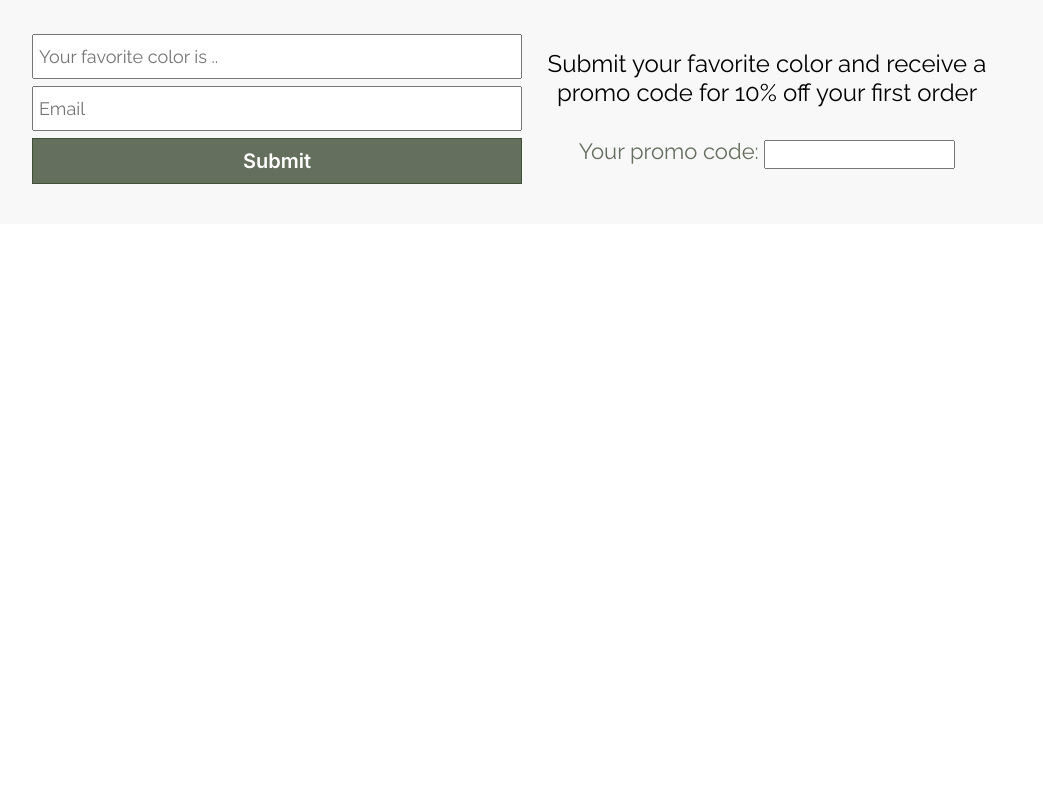
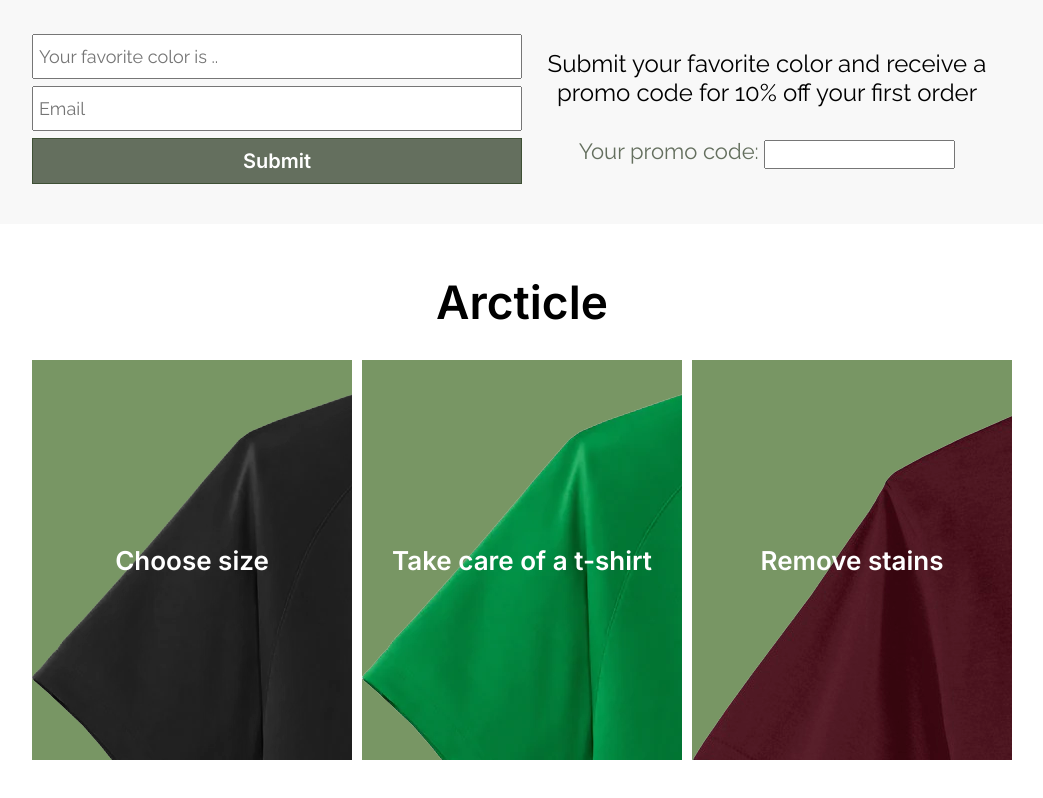
Before and after one commit to lordwebkit/t-shirt-dev, a Vue app: page / in a window 1280 px wide. Shown: the part 2676-3474 px from the top of the page, without its empty margins (118-1161 px from the left). Before the commit the page ends 2900 px from the top, so only its background shows below. Built offline with nearby package versions, Linux system fonts and the light colour scheme; data requests are answered from the project's data file.

Commit message:
Create Article section in main component

```diff
--- a/src/components/SMain.vue
+++ b/src/components/SMain.vue
@@ -10,6 +10,7 @@
         :castom-settings="{ width: 1050, imgDir: 'publication' }"
       />
       <s-questionnaire />
+      <s-article />
     </main>
   </div>
 </template>
@@ -30,6 +31,7 @@ export default {
     SPopular,
     SCarousel,
     SQuestionnaire,
+    SArticle,
   },
   setup() {
     const getImageUrl = (name, imgDir) => {
--- a/src/components/SMain/SArticle.vue
+++ b/src/components/SMain/SArticle.vue
@@ -1,13 +1,54 @@
 <template>
   <div class="s-arcticle-wrapper">
-    <div class="s-grid-wrapper s-article">
-      <h2 class="s-title s-article__title">Arcticle</h2>
+    <div class="s-article">
+      <h2 class="s-article__title">Arcticle</h2>
+      <div class="s-article__items">
+        <s-article-item
+          v-for="itemData in itemsData"
+          :key="itemData"
+          :item-data="itemData"
+        />
+      </div>
     </div>
   </div>
 </template>
 <script>
+import SArticleItem from "./SArticleItem.vue";
+
 export default {
   name: "SArticle",
+  components: { SArticleItem },
+  data() {
+    return {
+      itemsData: [
+        {
+          title: "Choose size",
+          classModification: "first",
+        },
+        {
+          title: "Take care of a t-shirt",
+          classModification: "second",
+        },
+        {
+          title: "Remove stains",
+          classModification: "third",
+        },
+      ],
+    };
+  },
 };
 </script>
-<style lang="scss" scoped></style>
+<style lang="scss" scoped>
+.s-article {
+  @include grid();
+  padding: 50px 0;
+  &__title {
+    @include title();
+    text-align: center;
+  }
+  &__items {
+    display: flex;
+    margin-top: 30px;
+  }
+}
+</style>
--- a/src/components/SMain/SArticleItem.vue
+++ b/src/components/SMain/SArticleItem.vue
@@ -1,9 +1,51 @@
 <template>
-  <div class="s-arcticle-item"></div>
+  <div
+    class="s-article-item"
+    :class="`s-article-item_${itemData.classModification}`"
+  >
+    <h3 class="s-article-item__title">{{ itemData.title }}</h3>
+  </div>
 </template>
 <script>
 export default {
   name: "SArticleItem",
+  props: {
+    itemData: {
+      type: Object,
+      default: () => {},
+    },
+  },
 };
 </script>
-<style lang="scss" scoped></style>
+<style lang="scss" scoped>
+.s-article-item {
+  background-color: rgb(120, 150, 100);
+  height: 400px;
+  margin-right: 10px;
+  flex: 1;
+  display: flex;
+  align-items: center;
+  justify-content: center;
+  transition: background-color, box-shadow 0.2s ease;
+  &:hover {
+    cursor: pointer;
+  }
+  &_first {
+    background-image: url("@/assets/images/catalog/2.png");
+  }
+  &_second {
+    background-image: url("@/assets/images/catalog/3.png");
+  }
+  &_third {
+    background-image: url("@/assets/images/catalog/4.png");
+  }
+  &:last-child {
+    margin: 0;
+  }
+  &__title {
+    @include title(26px);
+    text-align: center;
+    color: $color-w;
+  }
+}
+</style>
```
